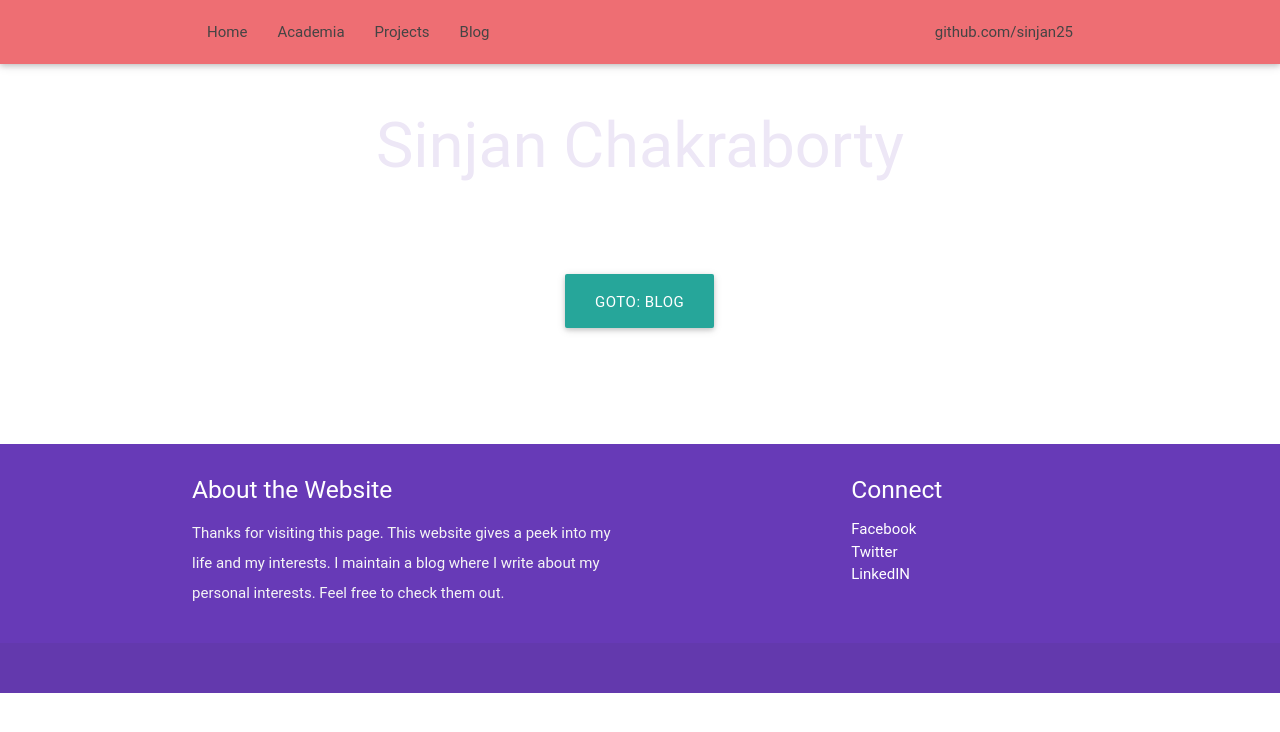
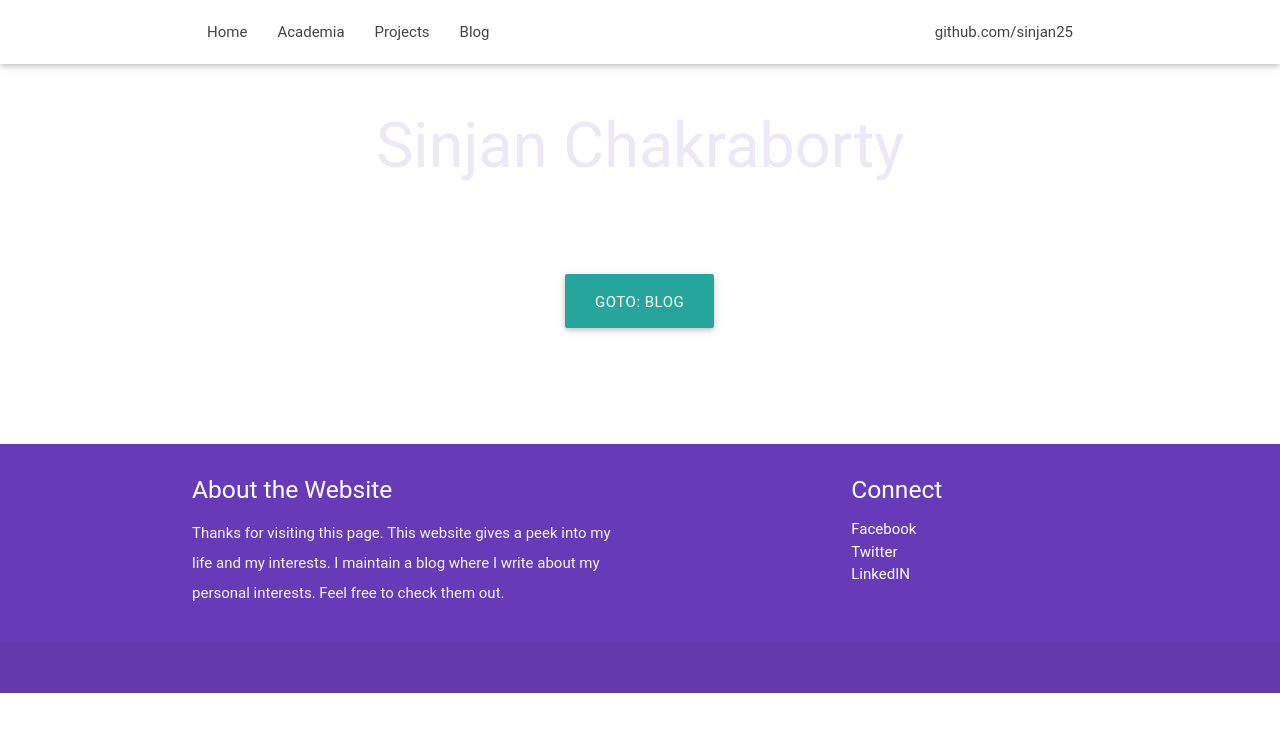
Before and after one commit to sinjan25/sinjan25.github.io, a Jekyll site: the page index.html, which Jekyll copies as it is, in a window 1280 px wide. Shown: the top 732 px of the page. Built offline with Jekyll 4.4.1, drawn with Linux system fonts in a browser that asks for light colours; nearby versions of some CDN libraries; some web fonts are replaced; a script that is not in the unit is left out.

Commit message:
Update index.html

```diff
--- a/index.html
+++ b/index.html
@@ -14,7 +14,7 @@
 </head>
 
 <body>
-	<nav class="deep-purple-text text-lighten-5" role="navigation">
+	<nav class="white" role="navigation">
 		<div class="nav-wrapper container">
 	    		<ul id="nav-mobile" class="left hide-on-med-and-down">
 	        		<li><a href="index.html">Home</a></li>
```
